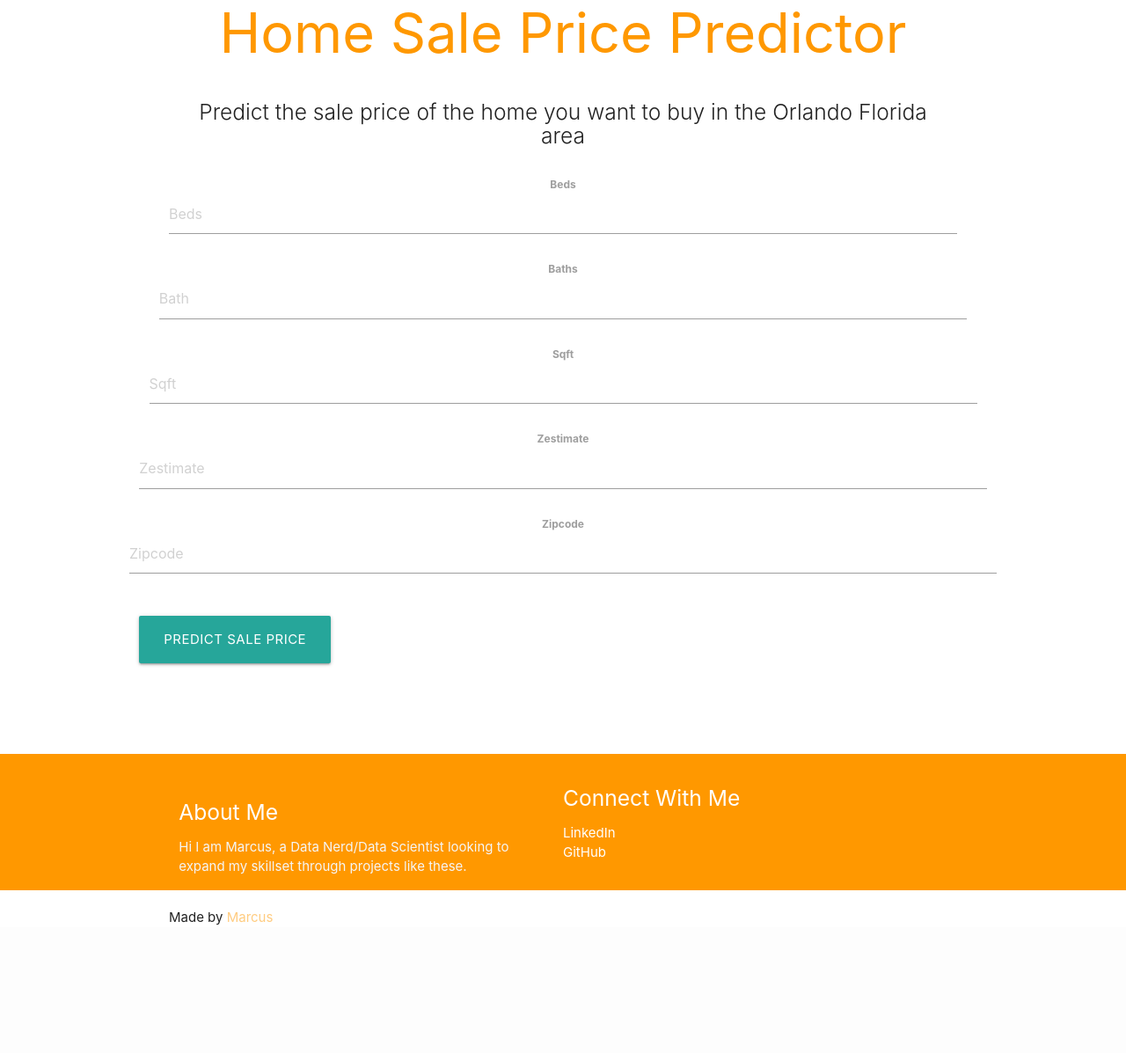
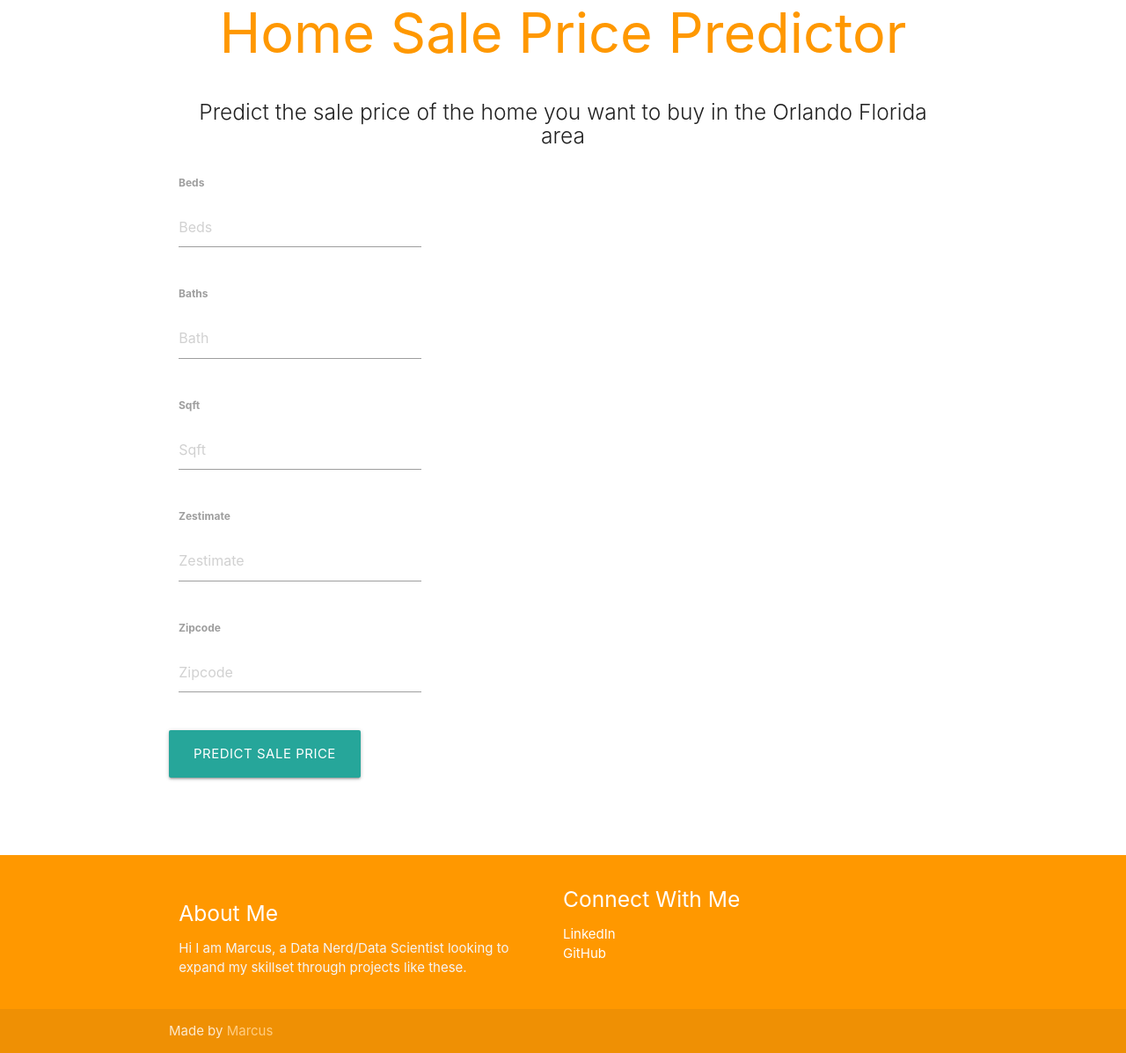
Before and after one commit to marcusdjr/housing_webapp, a Flask app: page / in a window 1280 px wide. Shown: the part 163-1360 px from the top of the page at 88% size. Before the commit the page ends 1215 px from the top, so only its background shows below. Run offline with Flask 2, Linux system fonts and the light colour scheme; parts of the project's set-up code (start-up, migrations or seed data) failed here and were passed over; some libraries are stand-ins or nearby versions.

Commit message:
updating website design

```diff
--- a/templates/new.html
+++ b/templates/new.html
@@ -43,67 +43,45 @@
     </style>
 
     <div class="row center">
-    <form action="{{ url_for('predict')}}"method="post" class="col s12">
-      <div class="row center">
-
+        <form action="{{ url_for('predict')}}" method="post" class="col s12">
+            <div class="row">
+              <div class="input-field col s4">
                 <label for="Beds"><b>Beds</b></label>
                 <br>
                 <input type="text" name="Beds" placeholder="Beds" required="required" type="text class="validate">
               </div>
+            </div>
 
-
-        <div class="row center">
-            <form action="{{ url_for('predict')}}"method="post" class="col s12">
-              <div class="row center">
-
+            <div class="row">
+              <div class="input-field col s4">
                 <label for="Baths"><b>Baths</b></label>
                 <br>
                 <input type="text" name="Baths" placeholder="Bath" required="required" type="text class="validate">
               </div>
+            </div>
 
-
-                  <div class="row center">
-                    <form action="{{ url_for('predict')}}"method="post" class="col s12">
-                      <div class="row center">
-
+            <div class="row">
+              <div class="input-field col s4">
                 <label for="Footage"><b>Sqft</b></label>
                 <br>
                 <input type="text" name="Footage" placeholder="Sqft" required="required" type="text class="validate">
               </div>
+            </div>
 
-
-                          <div class="row center">
-                            <form action="{{ url_for('predict')}}"method="post" class="col s12">
-                              <div class="row center">
-
+            <div class="row">
+              <div class="input-field col s4">
                 <label for="Zip"><b>Zestimate</b></label>
                 <br>
                 <input type="text" name="Zestimate" placeholder="Zestimate" required="required" type="text class="validate">
               </div>
+            </div>
 
-
-                                  <div class="row center">
-                                    <form action="{{ url_for('predict')}}"method="post" class="col s12">
-                                      <div class="row center">
-
+            <div class="row">
+              <div class="input-field col s4">
                 <label for="Zip"><b>Zipcode</b></label>
                 <br>
                 <input type="text" name="Zip" placeholder="Zipcode" required="required" type="text class="validate">
               </div>
-
-          <!--<label for="last_name"><b>Oxygen </b></label>
-            <br>
-          <input id="last_name" name="Oxygen" placeholder="Oxygen content in ppm"  type="text" class="validate">
-
-        </div>
-
-        <div class="input-field col s4">
-            <label for="_name"><b>Humidity</b></label>
-            <br>
-          <input id="_name" name="Humidity" placeholder="Humidity %" type="text" class="validate">
-
-        </div>-->
-
             </div>
 
             <div class="row center">
@@ -115,9 +93,8 @@
 
           <h4 style="color:#FFA500;">
             {{ prediction_text }} </h4>
+        </form>
 
-    </div>
-  </div>
 
 
     <br><br>
```
Lines whose indentation alone changed are shown as unchanged.
